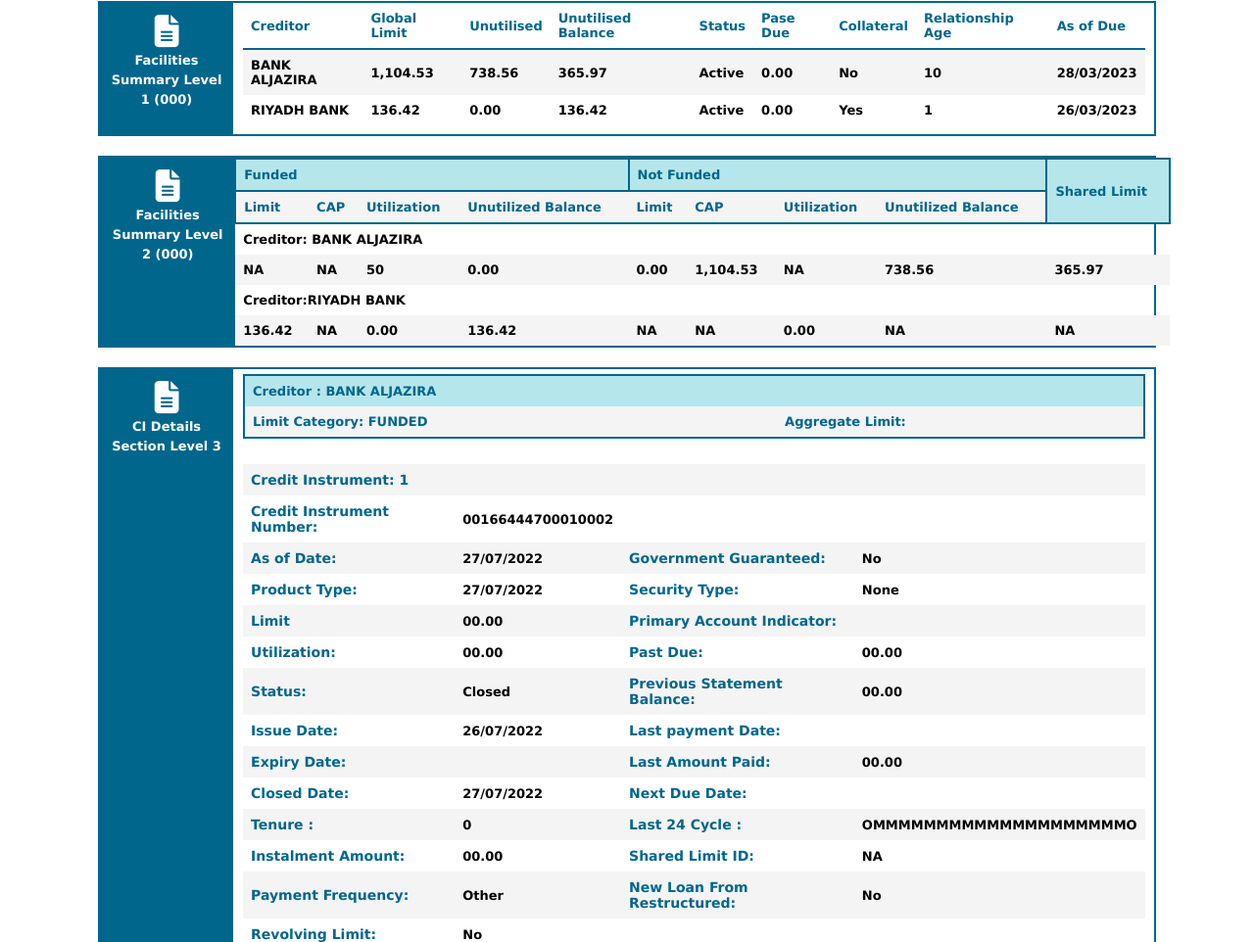
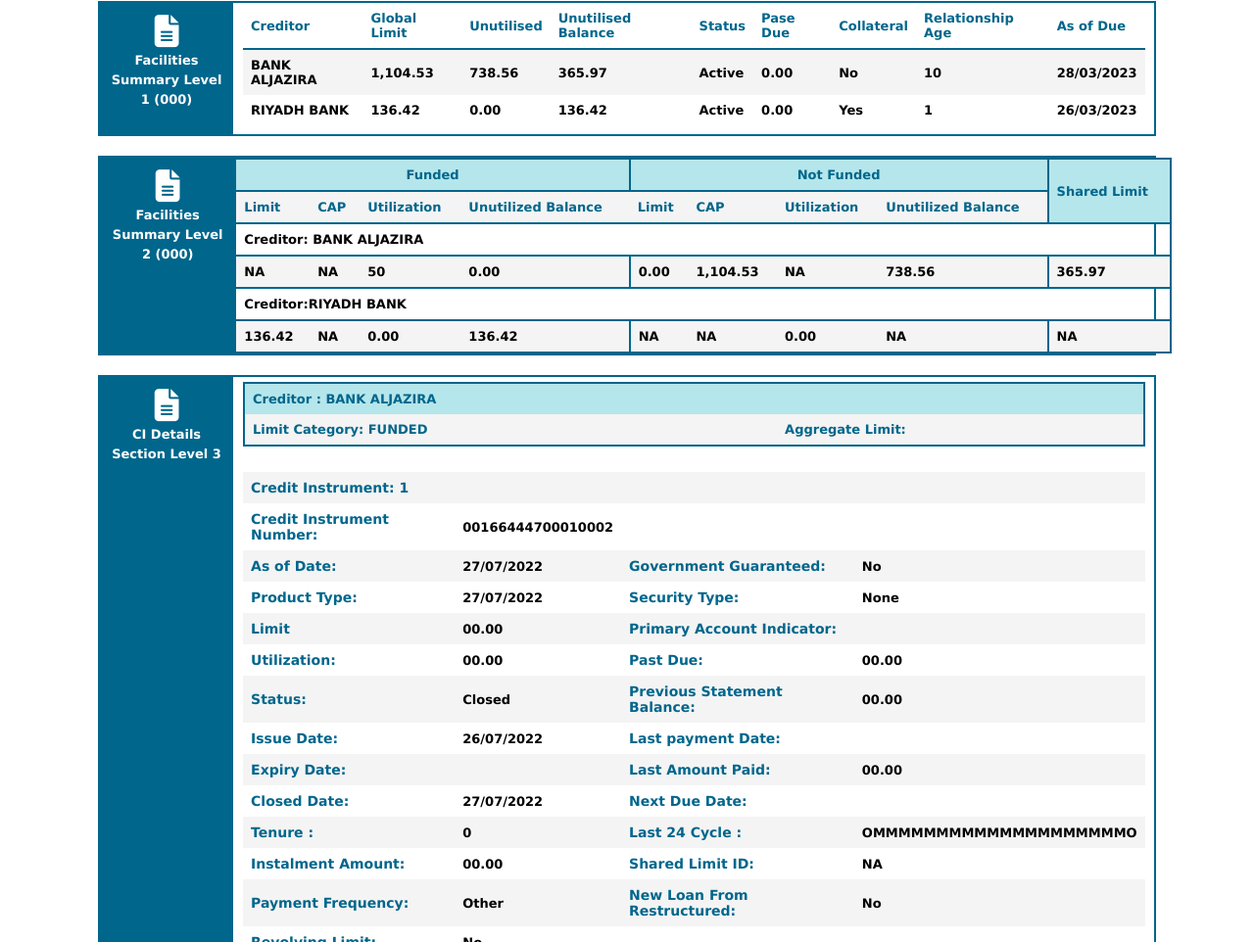
Before and after one commit to jude-lokesh/CncTask, a plain HTML site: page Cnc-Task/index.htm in a window 1280 px wide. Shown: the part 1419-2381 px from the top of the page at 98% size. Drawn offline with Linux system fonts and the light colour scheme.

Commit message:
Add files via upload

```diff
--- a/Cnc-Task/Style.css
+++ b/Cnc-Task/Style.css
@@ -290,6 +290,10 @@
 
 /* --- img2 --- */
 
+.summarytbl{
+  width: 114.4%;
+  margin-left: -11px
+}
 .summarytbl_heading {
   color: #00668c;
   border: 2px solid #00668c;
@@ -321,3 +325,6 @@
   border-bottom: 2px solid #00668c;
   background-color: #b5e6eb;
 }
+.tr_border{
+    border: 2px solid #00668c;
+}
--- a/Cnc-Task/index.htm
+++ b/Cnc-Task/index.htm
@@ -364,10 +364,10 @@
                 </div>
               </div>
               <div>
-                <table class="summarytbl" style="width: 114.4%;; margin-left: -11px">
+                <table class="summarytbl">
                   <tr class="summarytbl_heading">
-                    <th class="table_head" colspan="4">Funded</th>
-                    <th class="table_head" colspan="4">Not Funded</th>
+                    <th class="table_head" style="text-align: center;" colspan="4">Funded</th>
+                    <th class="table_head" style="text-align: center;" colspan="4">Not Funded</th>
                     <th class="table_head" rowspan="2">Shared Limit</th>
                   </tr>
                   <tr class="summarytbl_heading">
@@ -380,32 +380,32 @@
                     <td>Utilization</td>
                     <td>Unutilized Balance</td>
                   </tr>
-                  <tr>
+                  <tr class="tr_border">
                     <td colspan="9"><span>Creditor:</span> BANK ALJAZIRA</td>
                   </tr>
-                  <tr>
+                  <tr class="tr_border">
                     <td>NA</td>
                     <td>NA</td>
                     <td>50</td>
-                    <td>0.00</td>
+                    <td style="border-right: 2px solid #00668c;">0.00</td>
                     <td>0.00</td>
                     <td>1,104.53</td>
                     <td>NA</td>
-                    <td>738.56</td>
+                    <td style="border-right: 2px solid #00668c;">738.56</td>
                     <td>365.97</td>
                   </tr>
-                  <tr>
+                  <tr class="tr_border">
                     <td colspan="9">Creditor:RIYADH BANK</td>
                   </tr>
-                  <tr>
+                  <tr class="tr_border">
                     <td>136.42</td>
                     <td>NA</td>
                     <td>0.00</td>
-                    <td>136.42</td>
+                    <td style="border-right: 2px solid #00668c;">136.42</td>
                     <td>NA</td>
                     <td>NA</td>
                     <td>0.00</td>
-                    <td>NA</td>
+                    <td style="border-right: 2px solid #00668c;">NA</td>
                     <td>NA</td>
                   </tr>
                 </table>
```
